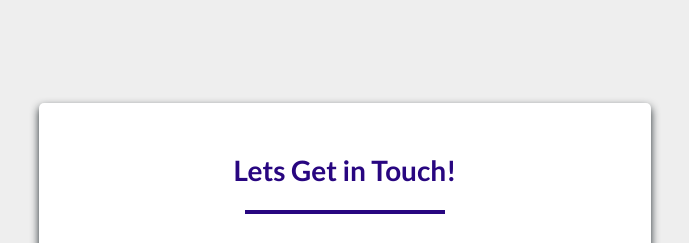
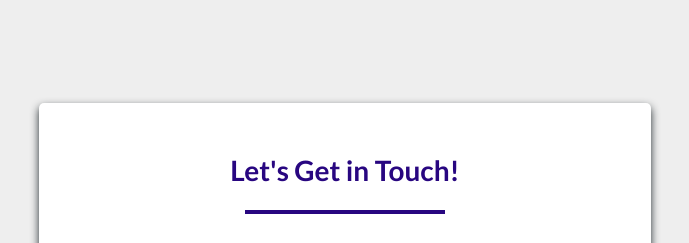
Before and after one commit to nathanjophillips/my-portfolio-app, a React (Create React App) app: page / in a window 1280 px wide. Shown: the part 3928-4171 px from the top of the page, without its empty margins (295-984 px from the left). Built offline with nearby package versions, Linux system fonts and the light colour scheme.

Commit message:
spell fix

```diff
--- a/src/App.js
+++ b/src/App.js
@@ -283,7 +283,7 @@ function App() {
       </body>
       <footer>
         <form action="https://formspree.io/xgenbezd" method="POST">
-          <h2 className="contact-title">Lets Get in Touch!</h2><div className="line"></div>
+          <h2 className="contact-title">Let's Get in Touch!</h2><div className="line"></div>
           <label><IoMdMail/>
             <input type="text" placeholder="Your Email" name="_replyto"></input>
           </label>
```
